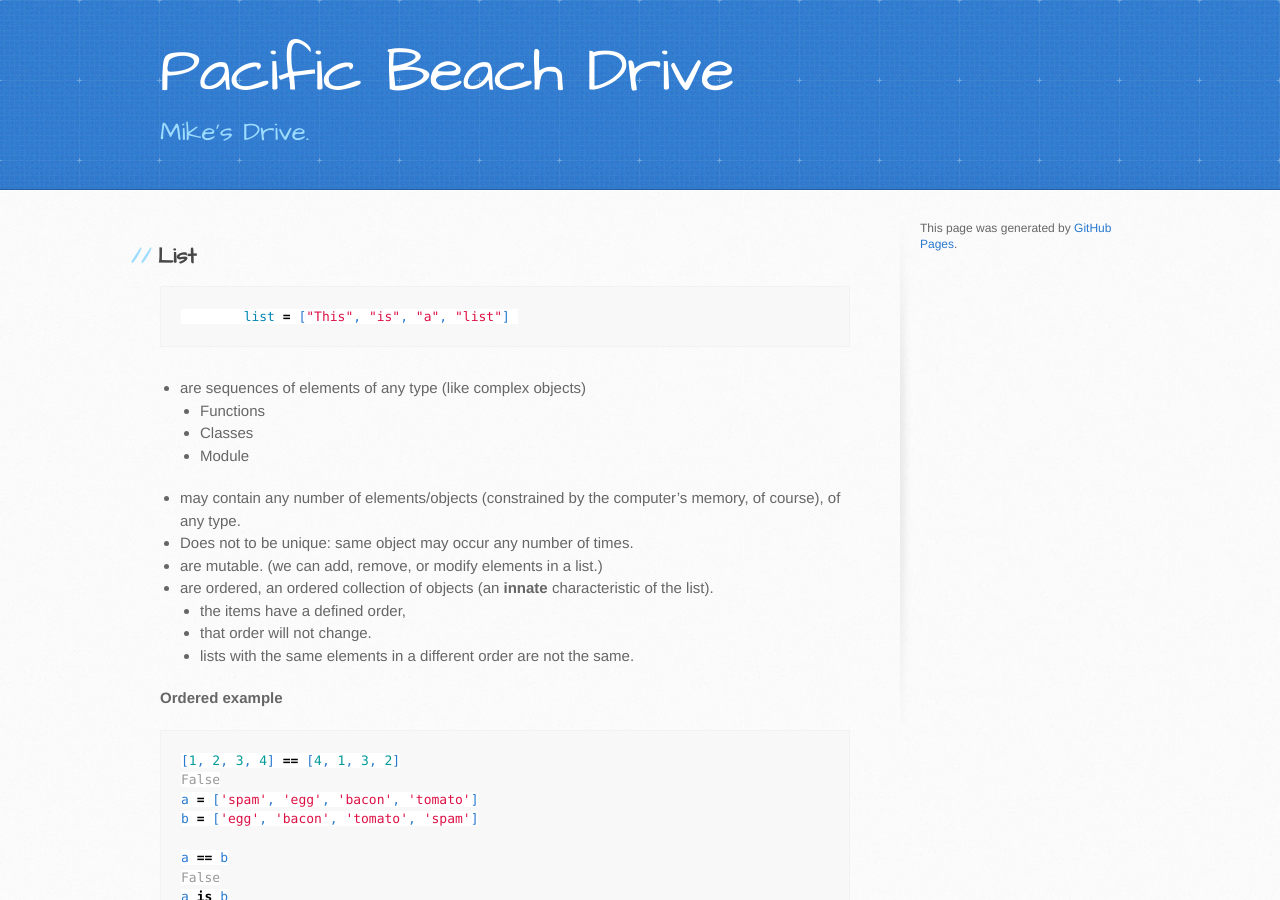
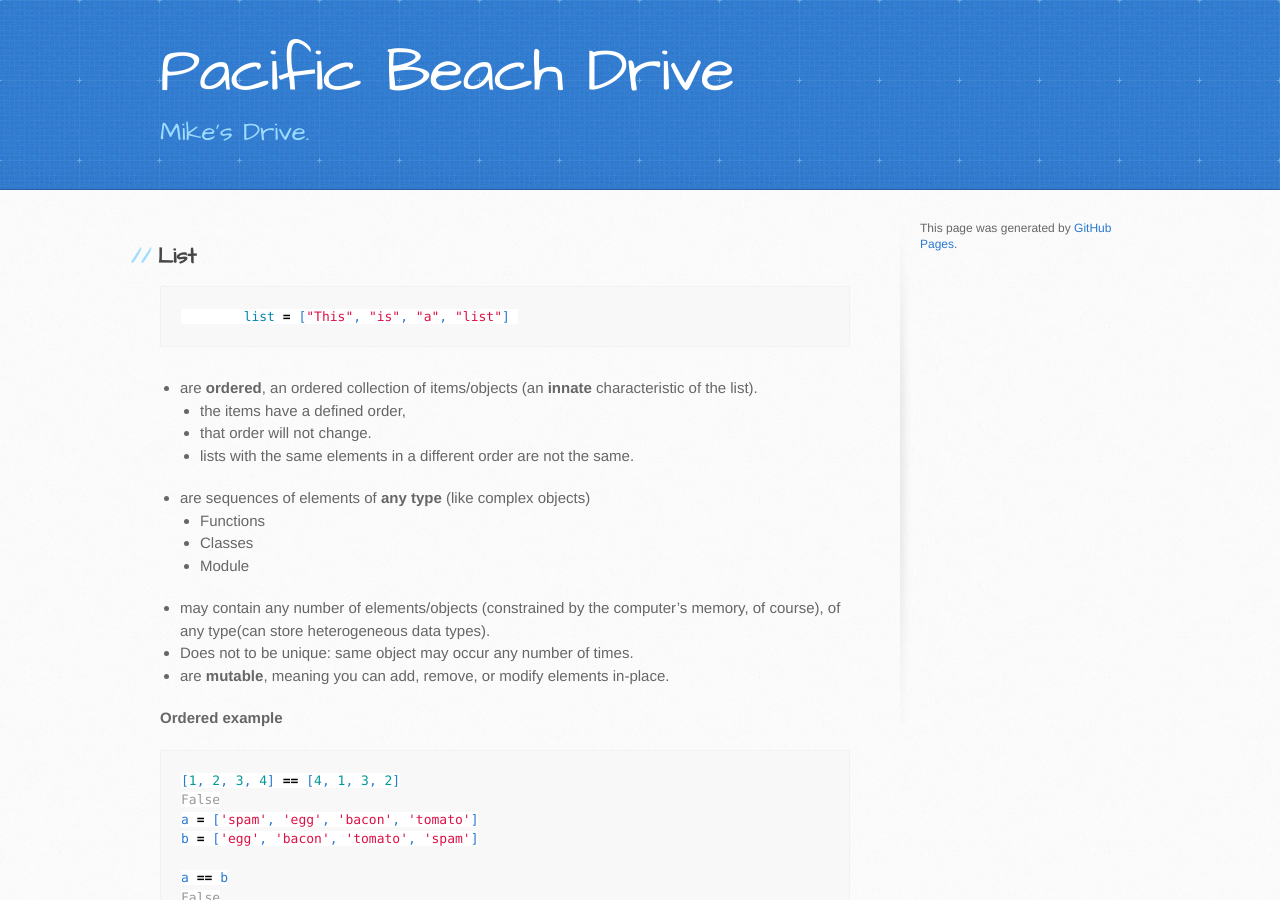
Before and after one commit to trumpfheller/trumpfheller.github.io, a Jekyll site: the page built from python/lists.md, in a window 1280 px wide and 900 px high. Built offline with Jekyll 4.4.1, drawn with Linux system fonts in a browser that asks for light colours.

Commit message:
Update lists.md

````diff
--- a/python/lists.md
+++ b/python/lists.md
@@ -9,17 +9,18 @@ layout: default
 	list = ["This", "is", "a", "list"]
 ```
 
-- are sequences of elements of any type (like complex objects)
+- are **ordered**, an ordered collection of items/objects (an **innate** characteristic of the list).
+    - the items have a defined order,
+    - that order will not change.
+    - lists with the same elements in a different order are not the same.
+- are sequences of elements of **any type** (like complex objects)
     - Functions
     - Classes
     - Module
-- may contain any number of elements/objects (constrained by the computer’s memory, of course), of any type.
+- may contain any number of elements/objects (constrained by the computer’s memory, of course), of any type(can store heterogeneous data types).
 - Does not to be unique: same object may occur any number of times.
-- are mutable. (we can add, remove, or modify elements in a list.)
-- are ordered, an ordered collection of objects (an **innate** characteristic of the list).
-    - the items have a defined order,
-    - that order will not change.
-    - lists with the same elements in a different order are not the same.
+- are **mutable**, meaning you can add, remove, or modify elements in-place.
+
 
 **Ordered example**
 ```python
````
